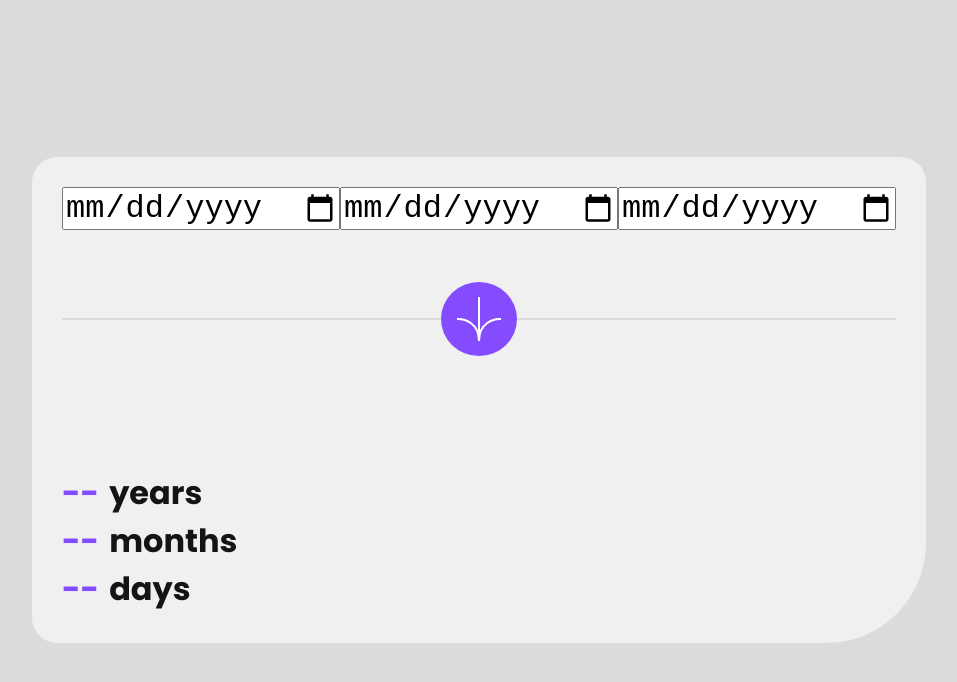
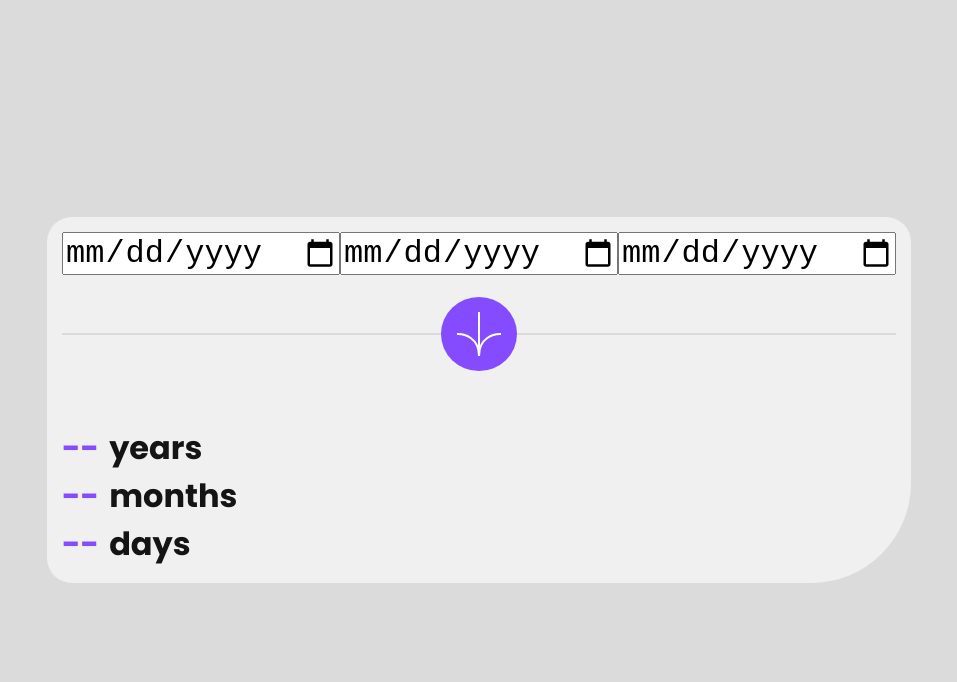
Before and after one commit to lmpko/frontendmentor-age-calculator-app-main, a React app: page / in a window 1280 px wide. Shown: the whole page, without its empty margins (161-1118 px from the left). Built offline with nearby package versions, Linux system fonts and the light colour scheme.

Commit message:
containers deleted

```diff
--- a/app.css
+++ b/app.css
@@ -25,15 +25,12 @@ input{
 main{
     background-color: var(--tertiary-color);
     margin: .9375rem;
+    padding: .9375rem;
     border-radius: 1.5625rem 1.5625rem 6.25rem 1.5625rem  ;
 }
 
 .date-form{
 
-}
-
-.container{
-    padding: 1.875rem;
 }
 
 .line-with-img{
--- a/src/DateFormCompononet.js
+++ b/src/DateFormCompononet.js
@@ -2,7 +2,7 @@ import React from 'react'
 
 const DateFormCompononet = () => {
   return (
-    <form className='date-form container'>
+    <form className='date-form'>
       <label for="day">
         <input type="date" name="" value="" id='day' placeholder='DD'/>
       </label>
--- a/src/LineComponent.js
+++ b/src/LineComponent.js
@@ -3,7 +3,7 @@ import arrowIMG from "/assets/images/icon-arrow.svg"
 
 const LineComponent = () => {
   return (
-    <div className='line-with-img container'>
+    <div className='line-with-img'>
       <hr/>
       <img src={arrowIMG} alt="arrow-icon"/>
     </div>
--- a/src/ShowComponent.js
+++ b/src/ShowComponent.js
@@ -2,7 +2,7 @@ import React from 'react'
 
 const ShowComponent = () => {
   return (
-    <div className='container'>
+    <div>
       <div className='results-container'>
         <span>--</span>
         <p>years</p>
```
